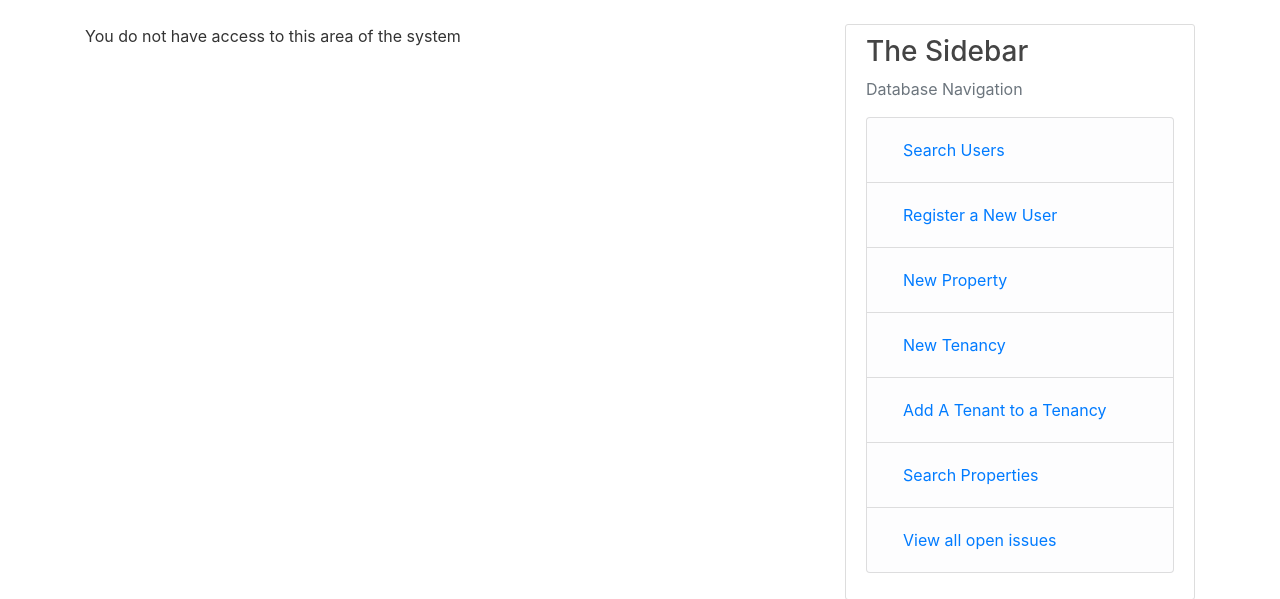
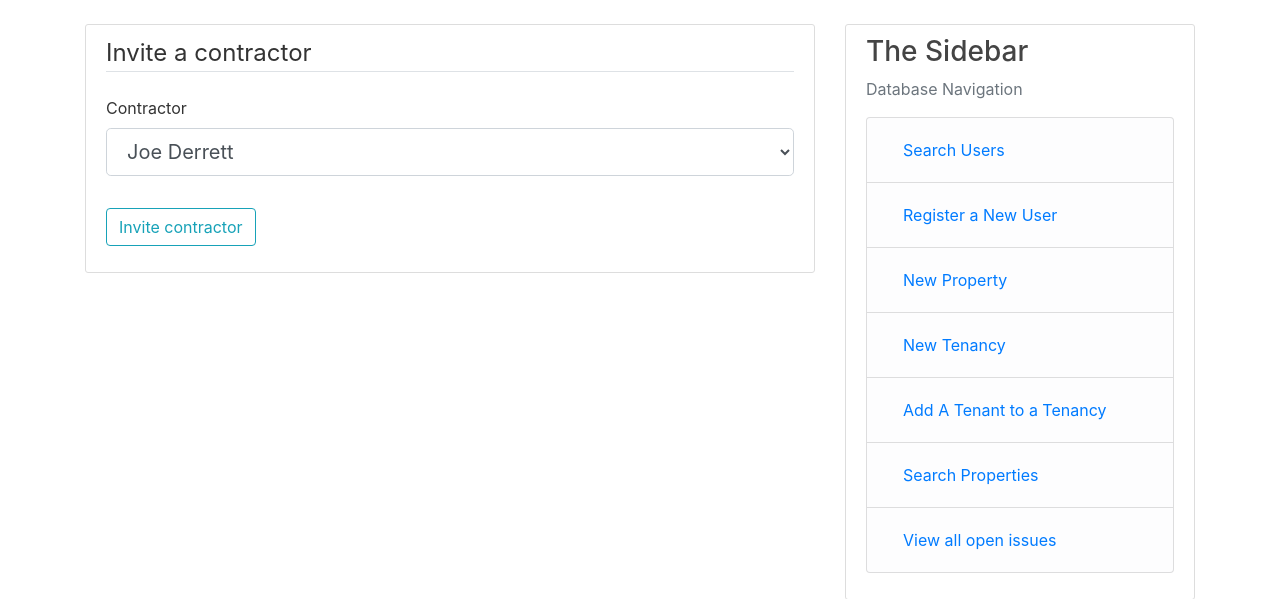
Before and after one commit to puffledude/CourseworkFullBuild, a Flask app: page /Create_a_quote/1 in a window 1280 px wide. Shown: the part 56-655 px from the top of the page. Run offline with Flask 2, Linux system fonts and the light colour scheme; a user stored in the database is signed in; data comes from the database, SQL or seed files in the repository; both versions use the stored data as it was after the commit; some libraries are stand-ins or nearby versions.

Commit message:
Inviting Contractors to give quotes

```diff
--- a/Tower/routes.py
+++ b/Tower/routes.py
@@ -456,10 +456,10 @@ def Job(job_id):
     return render_template("Job.html", job=job, quotes=quotes)
 
 
-@app.route("/Create_a_quote/<int:job_id>")
+@app.route("/Create_a_quote/<int:job_id>", methods=["GET", "POST"])
 @login_required
 def Invite_contractor(job_id):
-    if current_user.role == "Admin":
+    if current_user.role != ("Admin"):
         abort(403)
     form = Invite_Form()
     contractors = db.session.query(User).filter(User.role == ("Contractor")).all()
@@ -471,9 +471,11 @@ def Invite_contractor(job_id):
         msg.body = f'''Hello {chosen.name}, You have been invited give a quote on a job. To view more details, click this link and sign in:
 {url_for("Add_quote", job_id = job_id, _external=True)}
 Thank you'''
+        mail.send(msg)
+        return redirect(url_for("Job", job_id=job_id))
+    return render_template("Invite_contractor.html",  title="Invite a contractor", form=form)
 
-
-@app.route("/Create_a_quote/<int:job_id>")
+@app.route("/Add_quote/<int:job_id>", methods=["GET", "POST"])
 @login_required
 def Add_quote(job_id):
     if current_user.role == "Contractor":
--- /dev/null
+++ b/Tower/templates/Invite_contractor.html
@@ -0,0 +1,32 @@
+{% extends "layout.html" %}
+{% block content %}
+    <div class="content-section">
+        <form method="POST" action="">
+            {{ form.hidden_tag() }}
+            <fieldset class="form-group">
+                <legend class="border-bottom mb-4"> Invite a contractor </legend>
+
+                <div class="form-group">
+                {{ form.contractor.label(class="form-control-label") }}
+                    {% if form.contractor.errors %}
+                        {{ form.contractor(class="form-control form-control-lg is-invalid") }}
+                        <div class="invalid-feedback">
+                            {% for error in form.contractor.errors %}
+                                <span>{{ error }}</span>
+                            {% endfor %}
+                        </div>
+
+                    {% else %}
+                        {{ form.contractor(class="form-control form-control-lg") }}
+                    {% endif %}
+                </div>
+            </fieldset>
+
+            <div class="form-group">
+                {{ form.submit(class="btn btn-outline-info") }}
+            </div>
+        </form>
+
+    </div>
+
+{% endblock content %}
--- a/Tower/templates/Job.html
+++ b/Tower/templates/Job.html
@@ -10,6 +10,8 @@
     <p>{{job.content}}</p>
 </div>
 
+<a class="btn btn-secondary btn-sm m-1" href="{{url_for('Invite_contractor', job_id = job.job_id)}}">Invite a Contractor</a>
+
 <div class="content-section">
     <h2 class="article-title"> Quotes</h2>
     {% for quote in quotes %}
```
Also changed, not shown: Tower/site.db.
